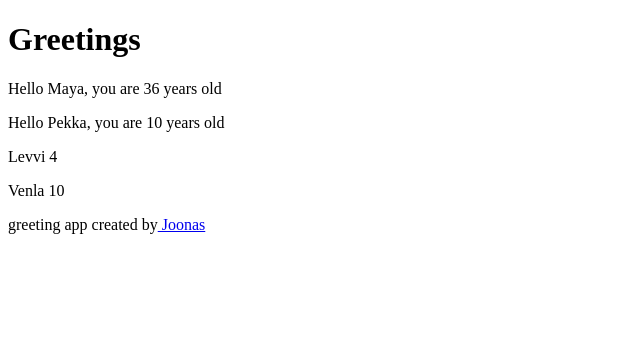
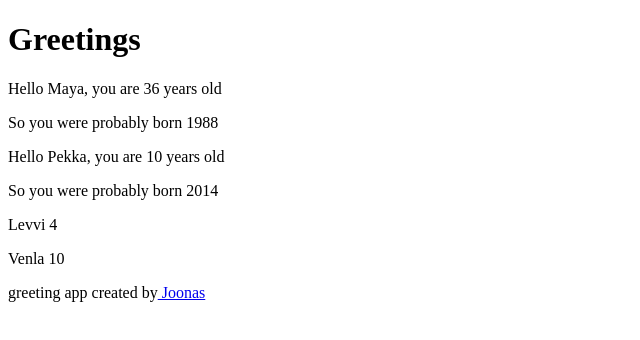
Before and after one commit to JoonasHilt/01-part1, a React (Vite) app: page / in a window 1280 px wide. Shown: the top 340 px of the page, without its empty margins (0-640 px from the left). Built offline with nearby package versions, Linux system fonts and the light colour scheme.

Commit message:
päivitetty muuttuja rivillä 1

```diff
--- a/src/App.jsx
+++ b/src/App.jsx
@@ -1,10 +1,13 @@
-const Hello = (props) => {
-  console.log(props);
+const Hello = ({ name, age }) => {
+  const bornYear = () => new Date().getFullYear() - age;
+  console.log(name, age);
+
   return (
     <div>
       <p>
-        Hello {props.name}, you are {props.age} years old
+        Hello {name}, you are {age} years old
       </p>
+      <p>So you were probably born {bornYear()}</p>
     </div>
   );
 };
```
